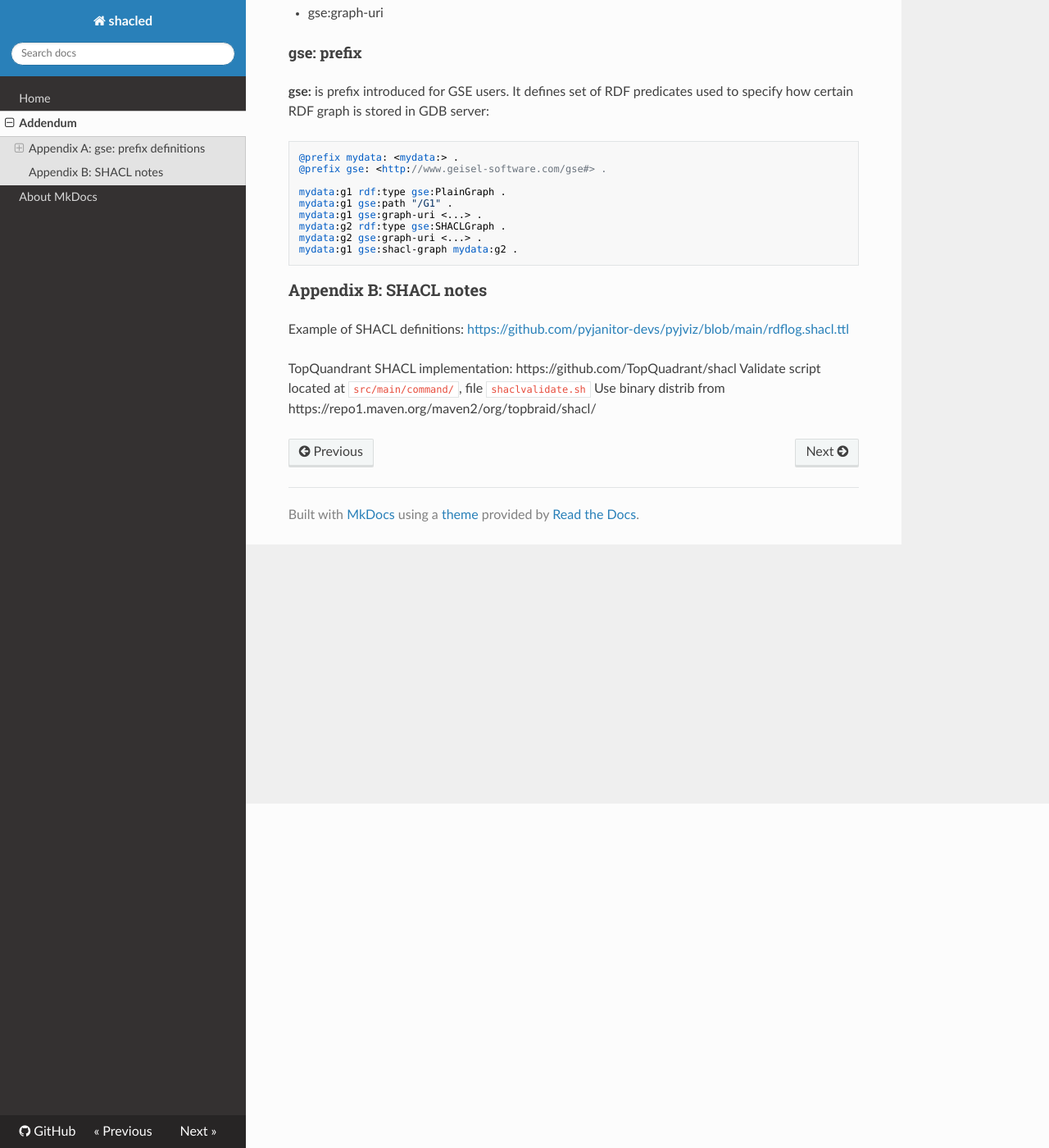
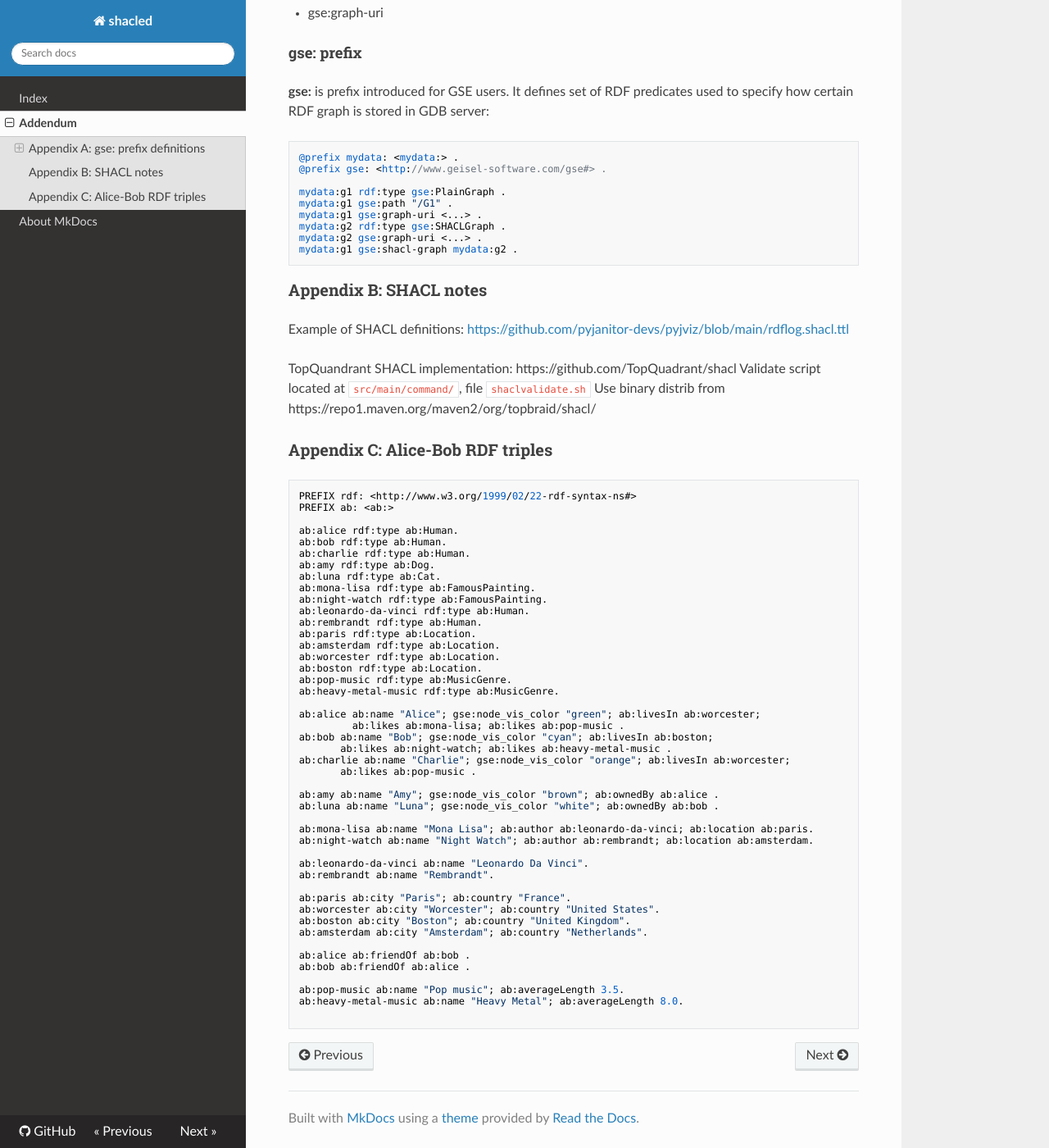
Before and after one commit to GeiselSoftware/kgm, an MkDocs documentation site: the page built from docs/docs/addendum.md, in a window 1280 px wide and 1400 px high, scrolled down 420 px. Shown: the whole window at 82% size. Built offline with MkDocs 1.6.1, drawn with Linux system fonts in a browser that asks for light colours; nearby versions of some CDN libraries.

Commit message:
docs - wip

````diff
--- a/docs/docs/addendum.md
+++ b/docs/docs/addendum.md
@@ -33,3 +33,54 @@ Example of SHACL definitions: [https://github.com/pyjanitor-devs/pyjviz/blob/mai
 TopQuandrant SHACL implementation: https://github.com/TopQuadrant/shacl
 Validate script located at `src/main/command/`, file `shaclvalidate.sh`
 Use binary distrib from https://repo1.maven.org/maven2/org/topbraid/shacl/
+
+## Appendix C: Alice-Bob RDF triples
+
+```
+PREFIX rdf: <http://www.w3.org/1999/02/22-rdf-syntax-ns#>
+PREFIX ab: <ab:>
+
+ab:alice rdf:type ab:Human.
+ab:bob rdf:type ab:Human.
+ab:charlie rdf:type ab:Human.
+ab:amy rdf:type ab:Dog.
+ab:luna rdf:type ab:Cat.
+ab:mona-lisa rdf:type ab:FamousPainting.
+ab:night-watch rdf:type ab:FamousPainting.
+ab:leonardo-da-vinci rdf:type ab:Human.
+ab:rembrandt rdf:type ab:Human.
+ab:paris rdf:type ab:Location.
+ab:amsterdam rdf:type ab:Location.
+ab:worcester rdf:type ab:Location.
+ab:boston rdf:type ab:Location.
+ab:pop-music rdf:type ab:MusicGenre.
+ab:heavy-metal-music rdf:type ab:MusicGenre.
+
+ab:alice ab:name "Alice"; gse:node_vis_color "green"; ab:livesIn ab:worcester;
+         ab:likes ab:mona-lisa; ab:likes ab:pop-music .
+ab:bob ab:name "Bob"; gse:node_vis_color "cyan"; ab:livesIn ab:boston;
+       ab:likes ab:night-watch; ab:likes ab:heavy-metal-music .
+ab:charlie ab:name "Charlie"; gse:node_vis_color "orange"; ab:livesIn ab:worcester;
+       ab:likes ab:pop-music .
+
+ab:amy ab:name "Amy"; gse:node_vis_color "brown"; ab:ownedBy ab:alice .
+ab:luna ab:name "Luna"; gse:node_vis_color "white"; ab:ownedBy ab:bob .
+
+ab:mona-lisa ab:name "Mona Lisa"; ab:author ab:leonardo-da-vinci; ab:location ab:paris.
+ab:night-watch ab:name "Night Watch"; ab:author ab:rembrandt; ab:location ab:amsterdam.
+
+ab:leonardo-da-vinci ab:name "Leonardo Da Vinci".
+ab:rembrandt ab:name "Rembrandt".
+
+ab:paris ab:city "Paris"; ab:country "France".
+ab:worcester ab:city "Worcester"; ab:country "United States".
+ab:boston ab:city "Boston"; ab:country "United Kingdom".
+ab:amsterdam ab:city "Amsterdam"; ab:country "Netherlands".
+
+ab:alice ab:friendOf ab:bob .
+ab:bob ab:friendOf ab:alice .
+
+ab:pop-music ab:name "Pop music"; ab:averageLength 3.5.
+ab:heavy-metal-music ab:name "Heavy Metal"; ab:averageLength 8.0.
+
+```
--- a/docs/mkdocs.yml
+++ b/docs/mkdocs.yml
@@ -12,7 +12,7 @@ edit_uri: edit/main/docs/docs
 theme: readthedocs
 
 nav:
-  - Home: index.md
+  - Index: index.md
   - Addendum: addendum.md
   - About MkDocs: about-mkdocs.md
 
````
Also changed, not shown: docs/docs/index.md (+10 -8 lines), docs/docs/ab-objs.png (added), 1 other file.
